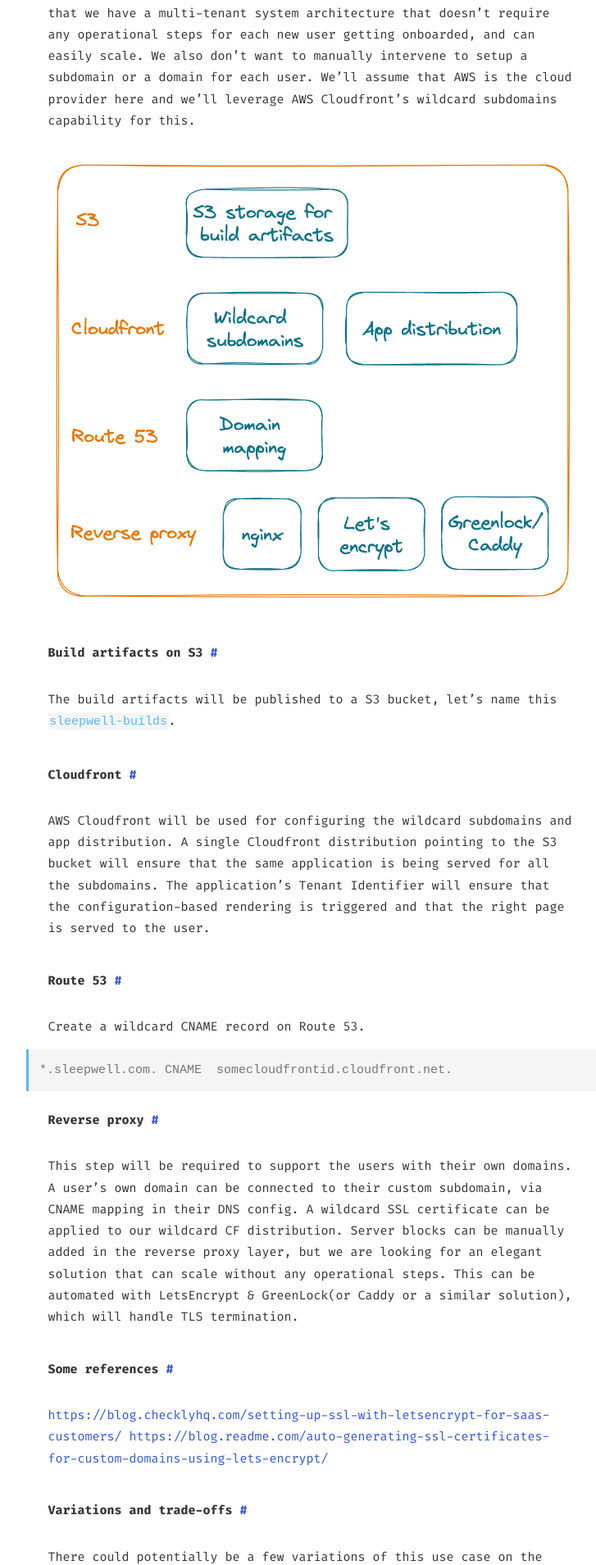
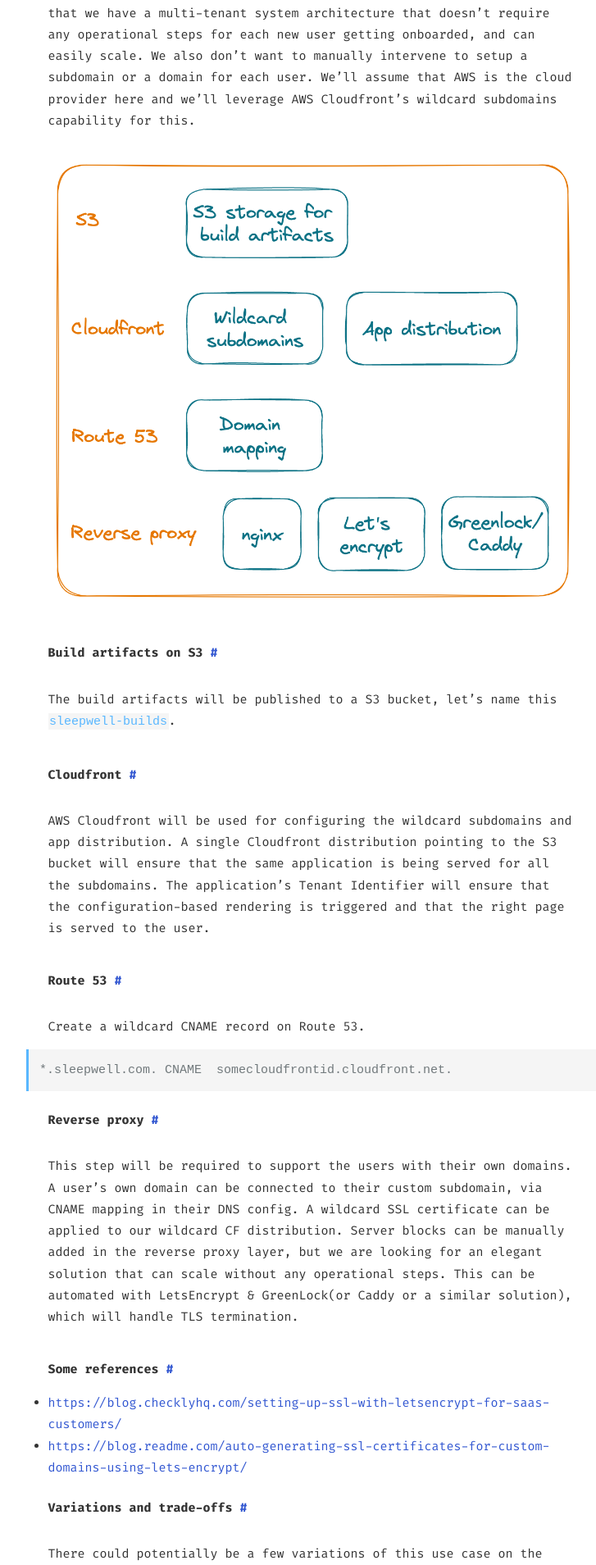
Before and after one commit to anbarasiu/fluid, a Jekyll site: the page built from _posts/2023-04-07-white-label-page.md, in a window 1280 px wide. Shown: the part 4491-6400 px from the top of the page at 82% size, without its empty margins (259-986 px from the left). Built offline with Jekyll 4.4.1, drawn with Linux system fonts in a browser that asks for light colours.

Commit message:
chore: formatting

```diff
--- a/_posts/2023-04-07-white-label-page.md
+++ b/_posts/2023-04-07-white-label-page.md
@@ -95,8 +95,8 @@ Server blocks can be manually added in the reverse proxy layer, but we are looki
 
 #### Some references
 
-[https://blog.checklyhq.com/setting-up-ssl-with-letsencrypt-for-saas-customers/](How I set up SSL with Let's Encrypt for my SaaS dashboard)
-[https://blog.readme.com/auto-generating-ssl-certificates-for-custom-domains-using-lets-encrypt/](How We Generate SSL Certificates for Custom Domains using Let’s Encrypt)
+- [https://blog.checklyhq.com/setting-up-ssl-with-letsencrypt-for-saas-customers/](How I set up SSL with Let's Encrypt for my SaaS dashboard)
+- [https://blog.readme.com/auto-generating-ssl-certificates-for-custom-domains-using-lets-encrypt/](How We Generate SSL Certificates for Custom Domains using Let’s Encrypt)
 
 ### Variations and trade-offs
 
```
Also changed, not shown: assets/images/sleepwell_proxy.png (renamed from assets/images/sleepwell-proxy.png).
